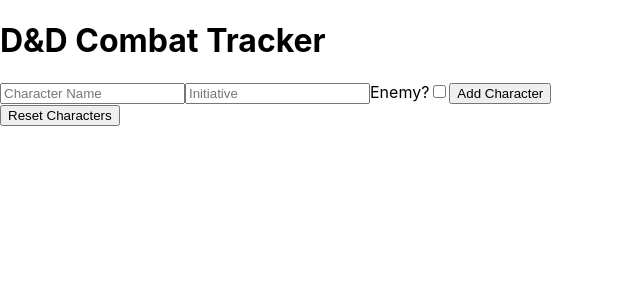
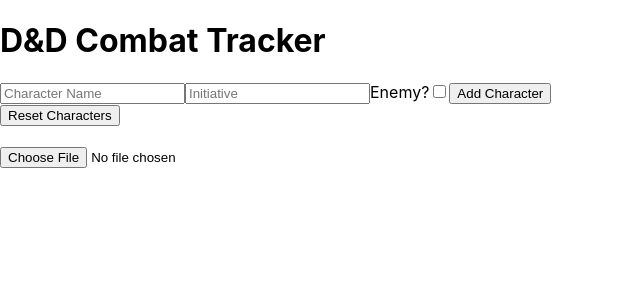
Before and after one commit to ngrippin/dnd-combat-tracker, a React (Create React App) app: page / in a window 1280 px wide. Shown: the top 300 px of the page, without its empty margins (0-640 px from the left). Built offline with nearby package versions, Linux system fonts and the light colour scheme.

Commit message:
added image upload!

```diff
--- a/src/App.js
+++ b/src/App.js
@@ -9,6 +9,7 @@
     return savedCharacters ? JSON.parse(savedCharacters) : [];
   });
   const [isModalOpen, setIsModalOpen] = useState(false);
+  const [imageSrc, setImageSrc] = useState(null);
 
   useEffect(() => {
     localStorage.setItem('characters', JSON.stringify(characters));
@@ -38,6 +39,19 @@
     setIsModalOpen(false); // Close modal
   };
 
+    const handleImageUpload = (event) => {
+      const file = event.target.files[0];
+      if (file && file.type.substr(0, 5) === 'image') {
+        const reader = new FileReader();
+        reader.onloadend = () => {
+          setImageSrc(reader.result);
+        };
+        reader.readAsDataURL(file);
+      } else {
+        setImageSrc(null);
+      }
+    };
+
   return (
     <div className="App">
       <h1>D&D Combat Tracker</h1>
@@ -50,6 +64,14 @@
         onConfirm={resetCharacters}
         message="Are you sure you want to reset the entire list of characters?"
       />
+        <div style={{ margin: '20px 0' }}>
+              <input type="file" onChange={handleImageUpload} accept="image/*" />
+        </div>
+        {imageSrc && (
+          <div>
+            <img src={imageSrc} alt="Uploaded" style={{ maxWidth: '200px', maxHeight: '200px' }} />
+          </div>
+        )}
     </div>
   );
 }
```
